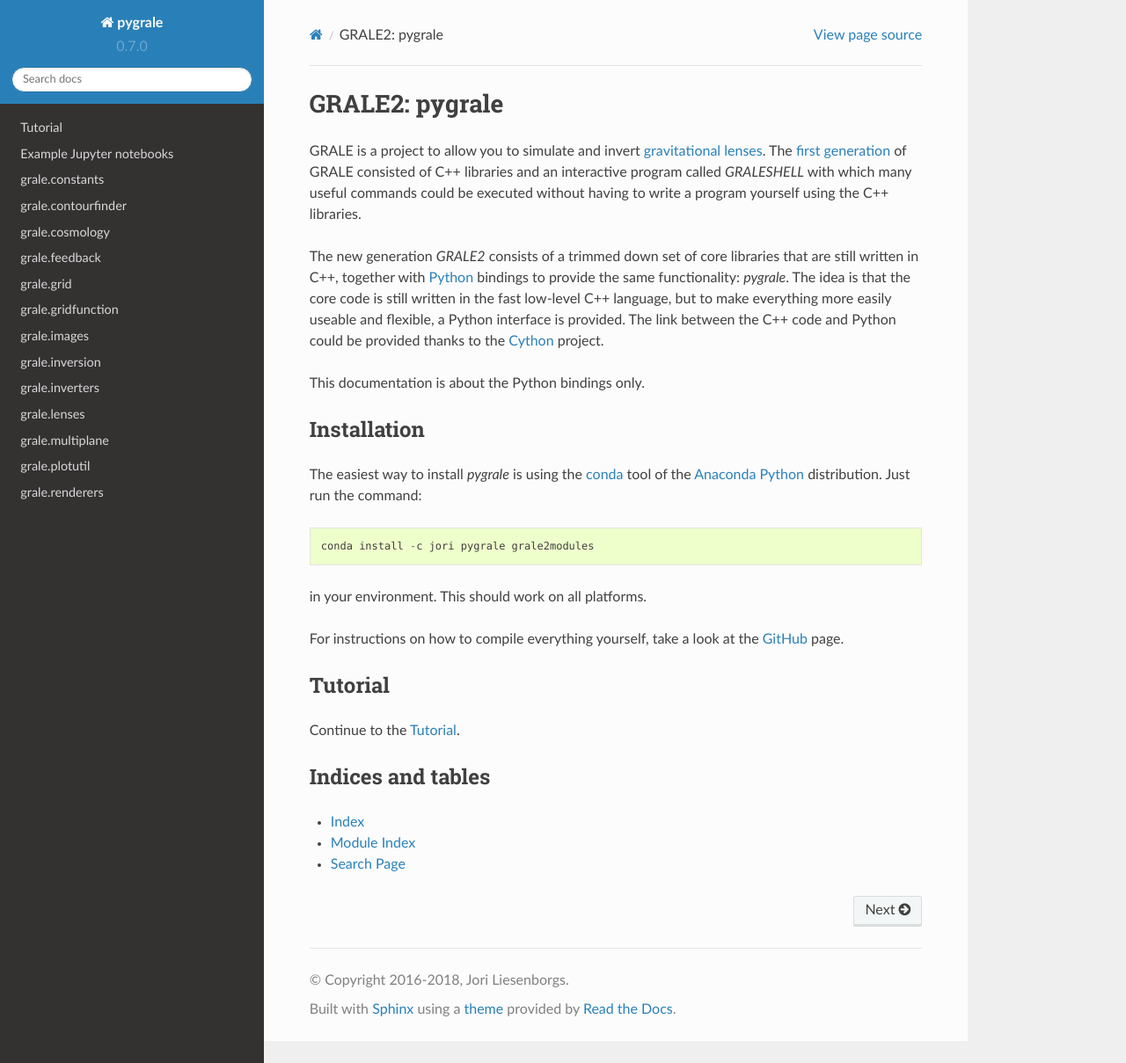
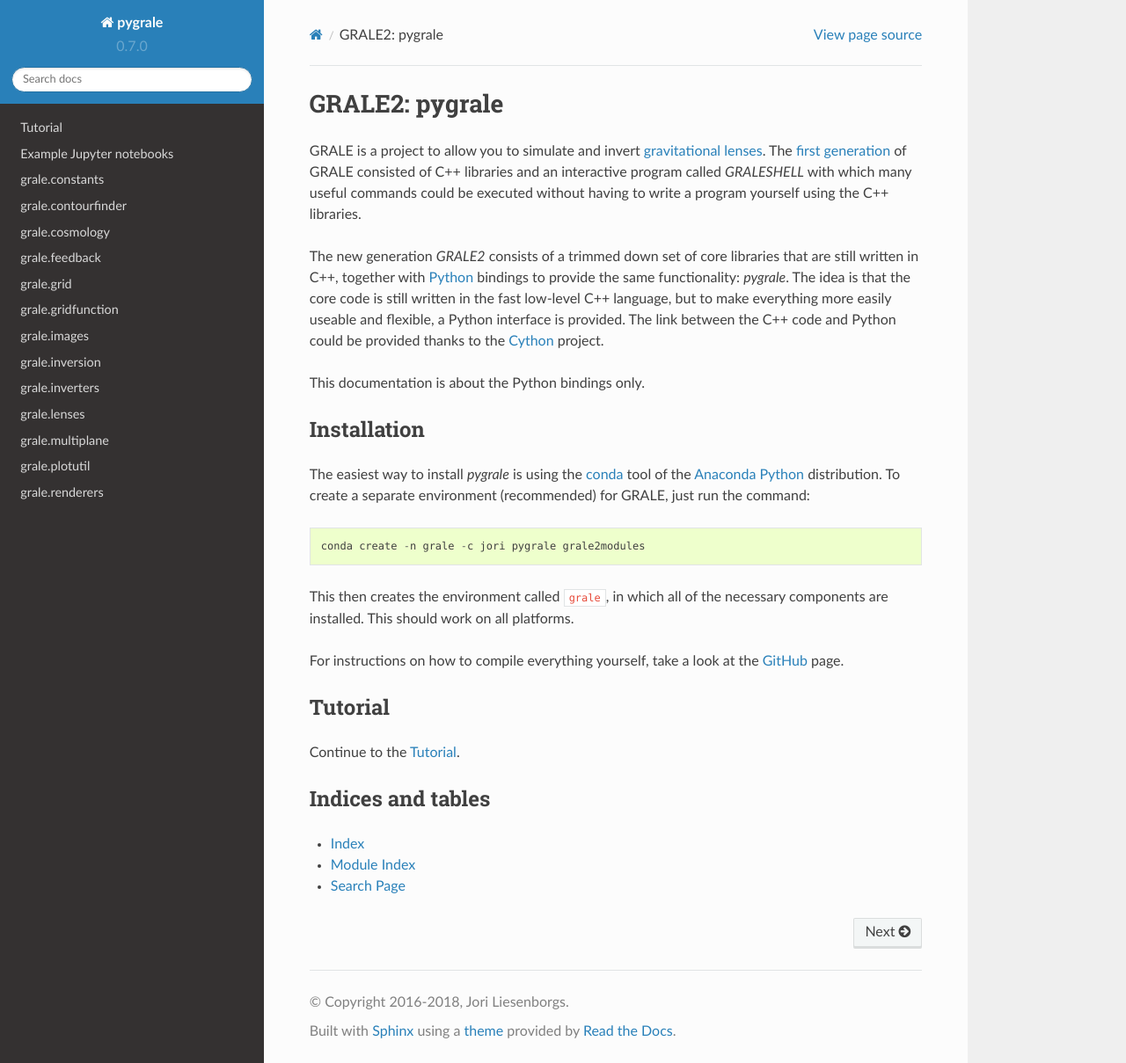
Before and after one commit to j0r1/GRALE2, a Sphinx documentation site: the page built from pygrale/doc/source/index.rst, in a window 1280 px wide and 1209 px high. Shown: the whole window at 88% size. Built offline with Sphinx 7.4.7, drawn with Linux system fonts in a browser that asks for light colours.

Commit message:
Updated install info and readme

```diff
--- a/pygrale/doc/source/index.rst
+++ b/pygrale/doc/source/index.rst
@@ -25,11 +25,13 @@ Installation
 ------------
 
 The easiest way to install *pygrale* is using the `conda <http://conda.pydata.org/docs/intro.html>`_
-tool of the `Anaconda Python <https://www.continuum.io>`_ distribution. Just run the command::
+tool of the `Anaconda Python <https://www.continuum.io>`_ distribution. To
+create a separate environment (recommended) for GRALE, just run the command::
 
-    conda install -c jori pygrale grale2modules
+    conda create -n grale -c jori pygrale grale2modules
 
-in your environment. This should work on all platforms.
+This then creates the environment called ``grale``, in which all of the necessary
+components are installed. This should work on all platforms.
 
 For instructions on how to compile everything yourself, take a look at the
 `GitHub <https://github.com/j0r1/GRALE2>`_ page.
```
Also changed, not shown: README.md (+19 -4 lines).
